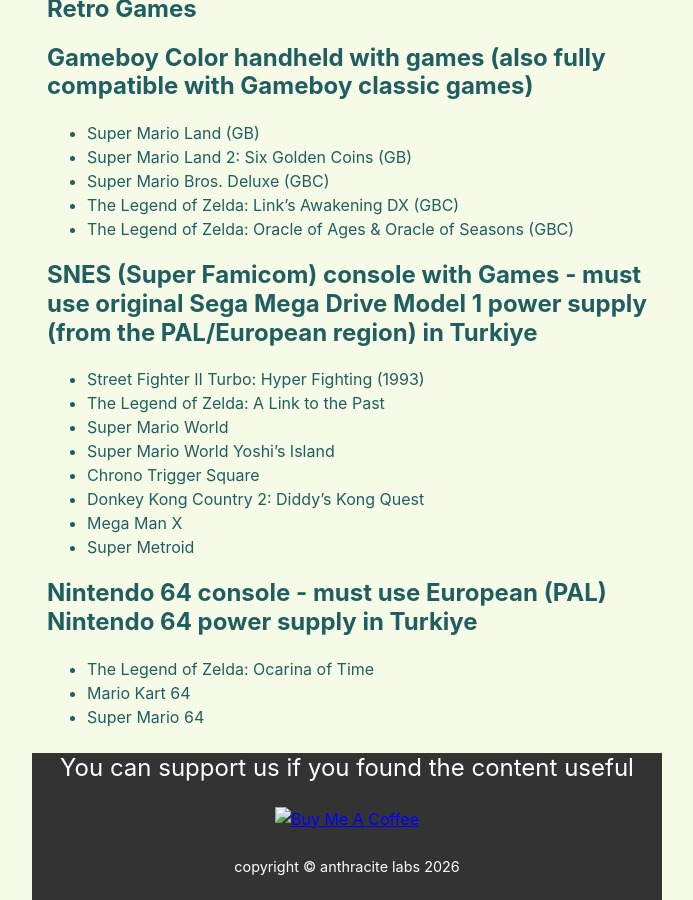
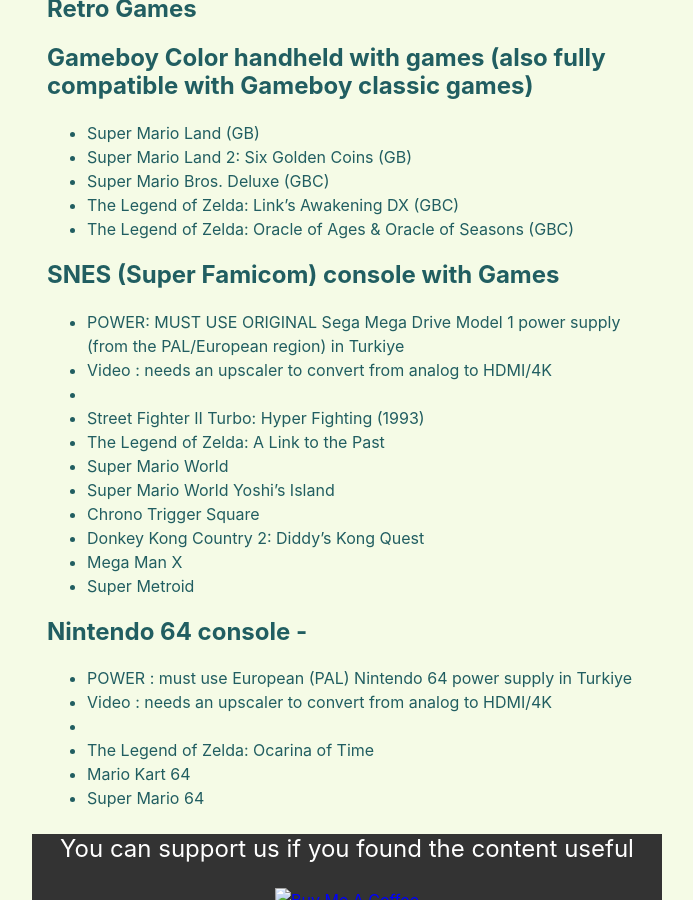
Before and after one commit to anthracitelabs/anthracitelabs.github.io, a Jekyll site: the page built from japan.md, in a window 1280 px wide and 900 px high, scrolled down 9345 px. Shown: the whole window, without its empty margins (293-986 px from the left). Built offline with Jekyll 4.4.1, drawn with Linux system fonts in a browser that asks for light colours; our own code applies the rules of GitHub Pages for plain Markdown files; the repository's description, which GitHub fills in, is left out.

Commit message:
Update japan.md

```diff
--- a/japan.md
+++ b/japan.md
@@ -94,9 +94,12 @@
 * The Legend of Zelda: Link's Awakening DX (GBC)
 * The Legend of Zelda: Oracle of Ages & Oracle of Seasons (GBC)
 
-SNES (Super Famicom) console with Games - must use original Sega Mega Drive Model 1 power supply (from the PAL/European region) in Turkiye
+SNES (Super Famicom) console with Games
 -------------
 
+* POWER: MUST USE ORIGINAL Sega Mega Drive Model 1 power supply (from the PAL/European region) in Turkiye
+* Video : needs an upscaler to convert from analog to HDMI/4K
+*
 * Street Fighter II Turbo: Hyper Fighting (1993)
 * The Legend of Zelda: A Link to the Past
 * Super Mario World
@@ -106,9 +109,12 @@
 * Mega Man X
 * Super Metroid
 
-Nintendo 64 console - must use European (PAL) Nintendo 64 power supply in Turkiye
+Nintendo 64 console -
 ----------------------
 
+* POWER : must use European (PAL) Nintendo 64 power supply in Turkiye
+* Video : needs an upscaler to convert from analog to HDMI/4K
+*
 * The Legend of Zelda: Ocarina of Time
 * Mario Kart 64
 * Super Mario 64
```
